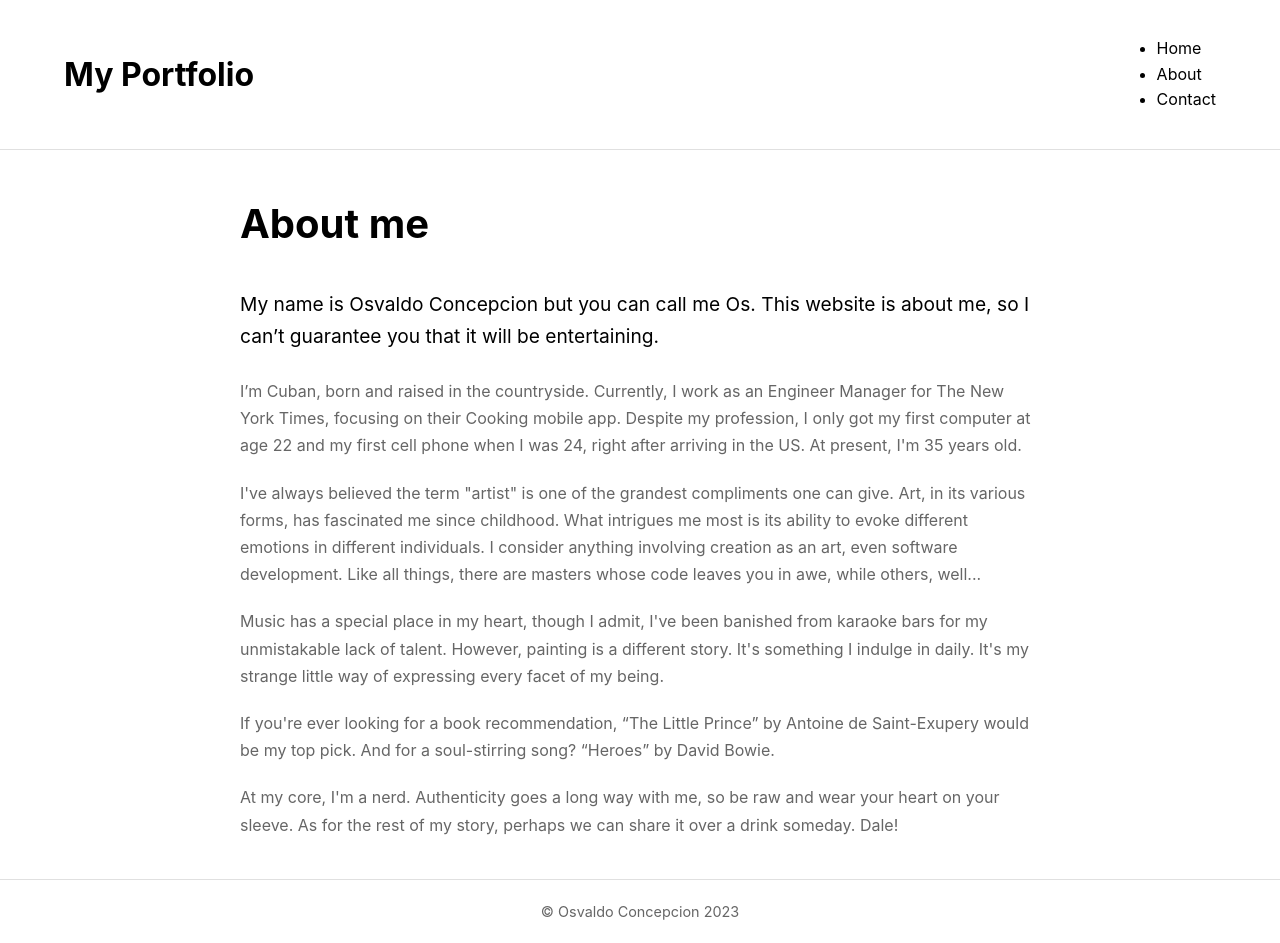
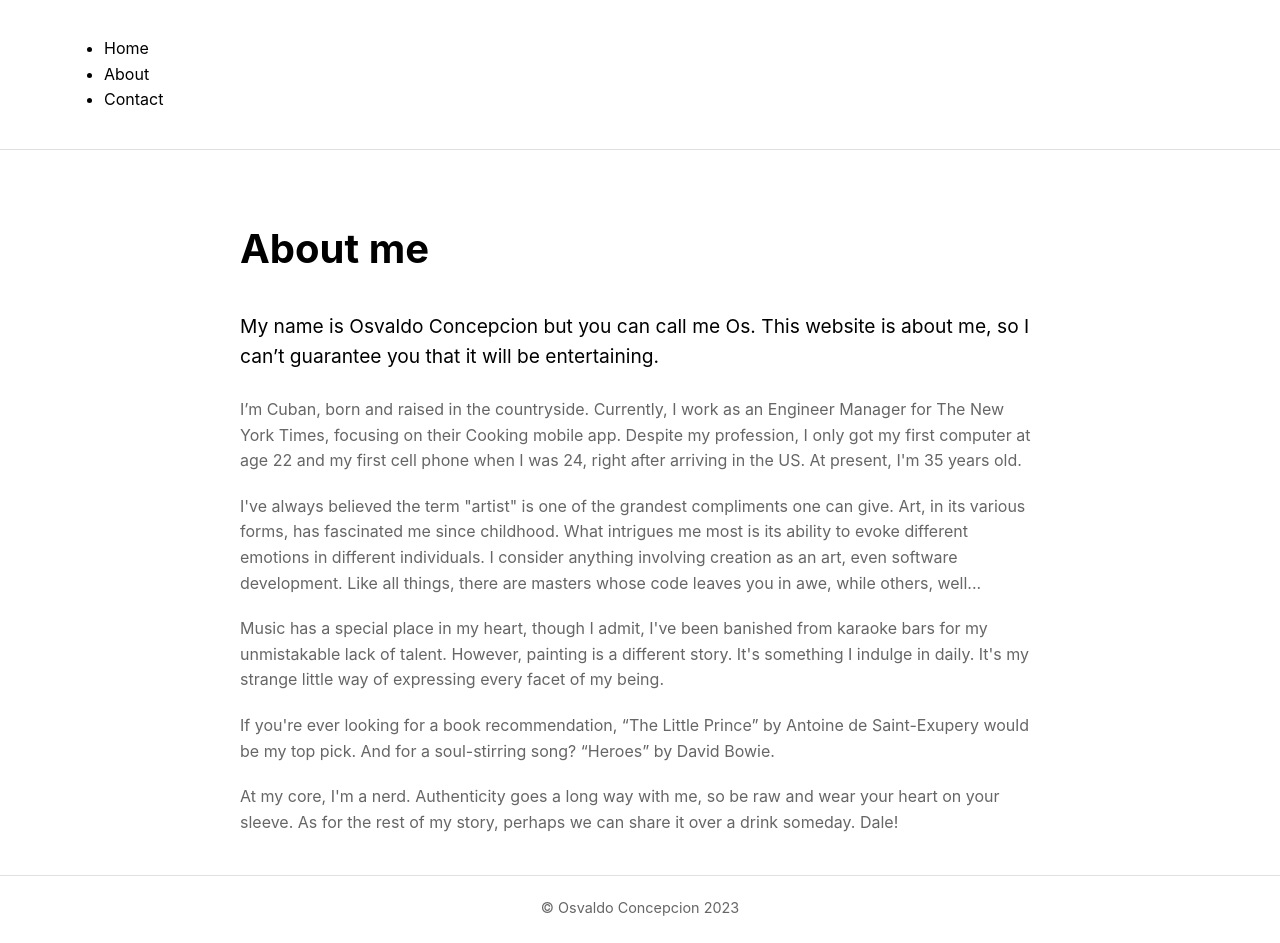
Before and after one commit to osvaldonytimes/mmc6145-module-1-1-concepcion-osvaldo, a React (Vite) app: page /about in a window 1280 px wide. Built offline with nearby package versions, Linux system fonts and the light colour scheme.

Commit message:
Layout component and standardization of pages

```diff
--- a/src/App.jsx
+++ b/src/App.jsx
@@ -2,19 +2,18 @@ import { Route, Routes } from "react-router-dom";
 import Home from "./pages/home";
 import About from "./pages/about.jsx";
 import Contact from "./pages/contact.jsx";
-import Header from "./components/header.jsx";
-import Footer from "./components/footer.jsx";
+import Layout from "./components/layout.jsx";
 
 export default function App() {
   return (
     <div>
-      <Header />
-      <Routes>
-        <Route path="/" element={<Home />} />
-        <Route path="/about" element={<About />} />
-        <Route path="/contact" element={<Contact />} />
-      </Routes>
-      <Footer />
+      <Layout>
+        <Routes>
+          <Route path="/" element={<Home />} />
+          <Route path="/about" element={<About />} />
+          <Route path="/contact" element={<Contact />} />
+        </Routes>
+      </Layout>
     </div>
   );
 }
--- a/src/components/header.jsx
+++ b/src/components/header.jsx
@@ -5,20 +5,19 @@ import styles from "../styles/header.module.css";
 const Header = () => {
   return (
     <header className={styles.header}>
-      <h1 className={styles.headerTitle}>My Portfolio</h1>
       <nav>
-        <ul className={styles.navList}>
-          <li className={styles.navItem}>
+        <ul>
+          <li>
             <Link className={styles.navLink} to="/">
               Home
             </Link>
           </li>
-          <li className={styles.navItem}>
+          <li>
             <Link className={styles.navLink} to="/about">
               About
             </Link>
           </li>
-          <li className={styles.navItem}>
+          <li>
             <Link className={styles.navLink} to="/contact">
               Contact
             </Link>
--- /dev/null
+++ b/src/components/layout.jsx
@@ -0,0 +1,16 @@
+import React from "react";
+import Header from "./Header";
+import Footer from "./Footer";
+import styles from "../styles/layout.module.css";
+
+const Layout = ({ children }) => {
+  return (
+    <div className={styles.container}>
+      <Header />
+      <main className={styles.mainContent}>{children}</main>
+      <Footer />
+    </div>
+  );
+};
+
+export default Layout;
--- a/src/index.css
+++ b/src/index.css
@@ -15,3 +15,9 @@ a {
 a:hover {
   border-bottom: 1px solid #000000; /* add underline effect on hover */
 }
+
+h1 {
+  font-size: 2.5em;
+  font-weight: bold;
+  margin-bottom: 30px;
+}
--- a/src/pages/about.jsx
+++ b/src/pages/about.jsx
@@ -2,8 +2,8 @@ import styles from "../styles/about.module.css";
 
 export default function About() {
   return (
-    <main className={styles.container}>
-      <h1 className={styles.title}>About me</h1>
+    <>
+      <h1>About me</h1>
       <p className={styles.intro}>
         My name is Osvaldo Concepcion but you can call me Os. This website is
         about me, so I can’t guarantee you that it will be entertaining.
@@ -43,6 +43,6 @@ export default function About() {
           perhaps we can share it over a drink someday. Dale!
         </p>
       </section>
-    </main>
+    </>
   );
 }
--- a/src/pages/contact.jsx
+++ b/src/pages/contact.jsx
@@ -1,9 +1,9 @@
-import styles from '../styles/contact.module.css'
+import styles from "../styles/contact.module.css";
 
 export default function Contact() {
   return (
-    <main>
+    <>
       <h1 className={styles.placeholder}>I'm the contact page!</h1>
-    </main>
-  )
+    </>
+  );
 }
--- a/src/pages/home.jsx
+++ b/src/pages/home.jsx
@@ -21,14 +21,13 @@ export default function Home() {
     },
   ];
   return (
-    <main>
-      <h1 className={styles.pageTitle}>Welcome to My Portfolio</h1>
-      <h2 className={styles.sectionTitle}>My Projects</h2>
+    <>
+      <h1>My Projects</h1>
       <div className={styles.projectsGrid}>
         {projects.map((project, index) => (
           <Project key={index} {...project} />
         ))}
       </div>
-    </main>
+    </>
   );
 }
--- a/src/styles/about.module.css
+++ b/src/styles/about.module.css
@@ -1,16 +1,3 @@
-.container {
-  max-width: 800px;
-  margin: 40px auto;
-  padding: 0 20px;
-  line-height: 1.7;
-}
-
-.title {
-  font-size: 2.5em;
-  font-weight: bold;
-  margin-bottom: 30px;
-}
-
 .intro {
   font-size: 1.2em;
   margin-bottom: 25px;
--- a/src/styles/home.module.css
+++ b/src/styles/home.module.css
@@ -1,13 +1,3 @@
-.pageTitle {
-  text-align: center;
-  margin-bottom: 30px;
-  color: #444;
-}
-
-.sectionTitle {
-  margin-top: 30px;
-}
-
 .projectsGrid {
   display: grid;
   grid-template-columns: repeat(auto-fit, minmax(250px, 1fr));
--- /dev/null
+++ b/src/styles/layout.module.css
@@ -0,0 +1,16 @@
+.container {
+  display: flex;
+  flex-direction: column;
+  min-height: 100vh;
+}
+
+.mainContent {
+  flex: 1 0 auto;
+  max-width: 800px;
+  margin: 40px auto;
+  padding: 0 20px;
+}
+
+.footer {
+  flex-shrink: 0;
+}
```
